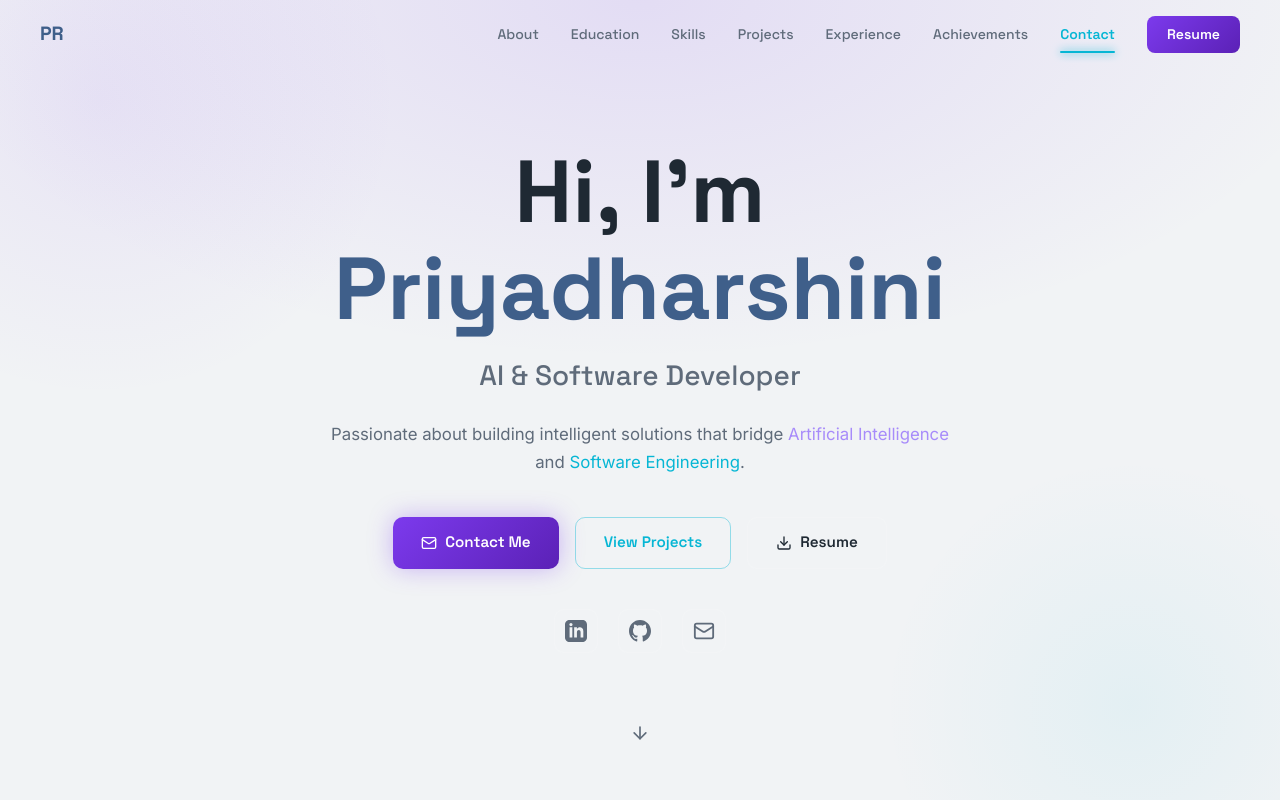
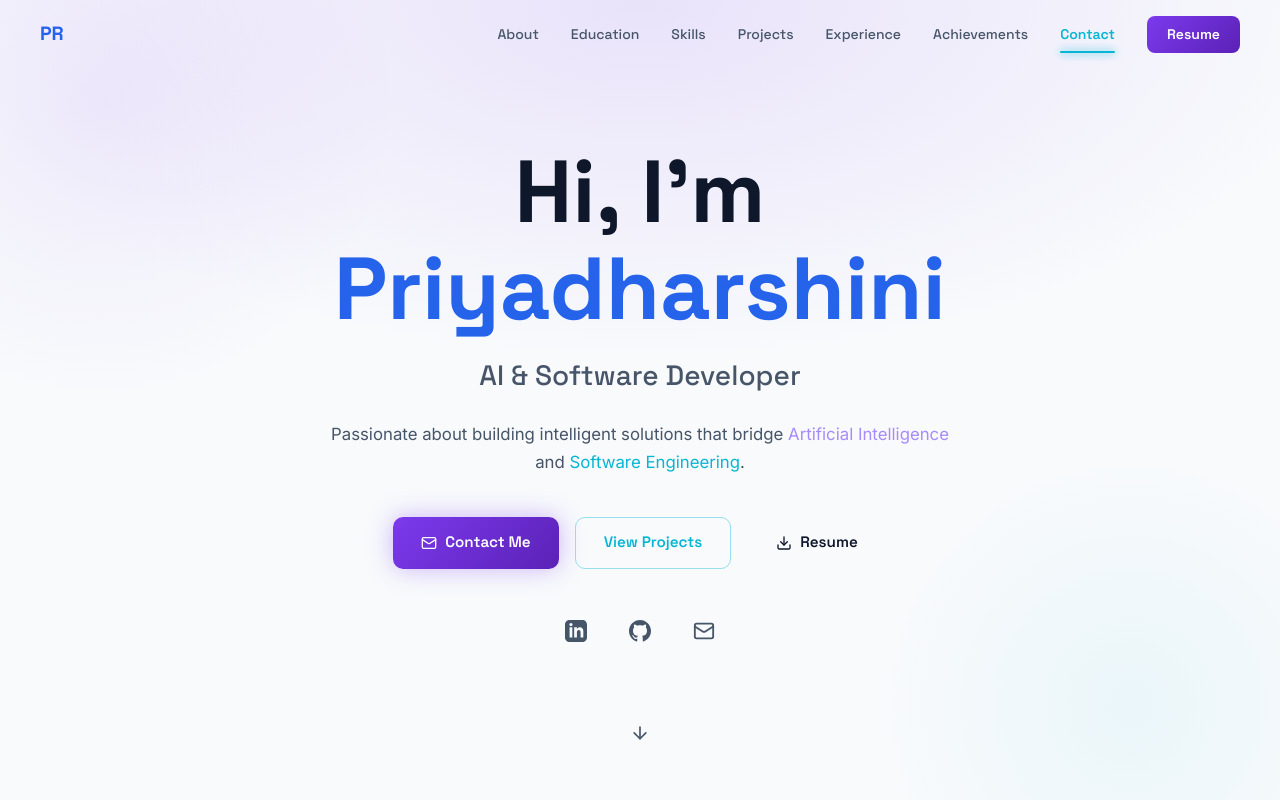
Before and after one commit to priyadharshini-6/Portfolio, a React (Vite) app: page / in a window 1280 px wide. Shown: the top 800 px of the page. Built offline with nearby package versions, Linux system fonts and the light colour scheme.

Commit message:
Update index.css

```diff
--- a/src/index.css
+++ b/src/index.css
@@ -79,13 +79,18 @@ section {
 }
 
 /* ===== Soft light grey theme ===== */
+/* ===== Professional theme (change colours here only) ===== */
 :root {
-  --bg: #f1f3f5;
+  --bg: #f8fafc;
   --surface: #ffffff;
-  --text: #1f2933;
-  --text-muted: #5f6b7a;
-  --line: #d9dee4;
-  --accent: #3f5f8a;
+  --text: #0f172a;
+  --text-muted: #475569;
+  --line: #e2e8f0;
+  --accent: #2563eb;
+  --accent-soft: #eff6ff;
+  --accent-border: #bfdbfe;
+  --shadow: 0 1px 2px rgba(15, 23, 42, 0.04), 0 4px 16px rgba(15, 23, 42, 0.04);
+  --shadow-hover: 0 12px 32px rgba(37, 99, 235, 0.12);
 }
 
 html,
@@ -97,7 +102,7 @@ body {
 .glass-card {
   background: var(--surface) !important;
   border: 1px solid var(--line);
-  box-shadow: 0 1px 2px rgba(31, 41, 51, 0.05);
+  box-shadow: var(--shadow);
   backdrop-filter: none !important;
 }
 
```
